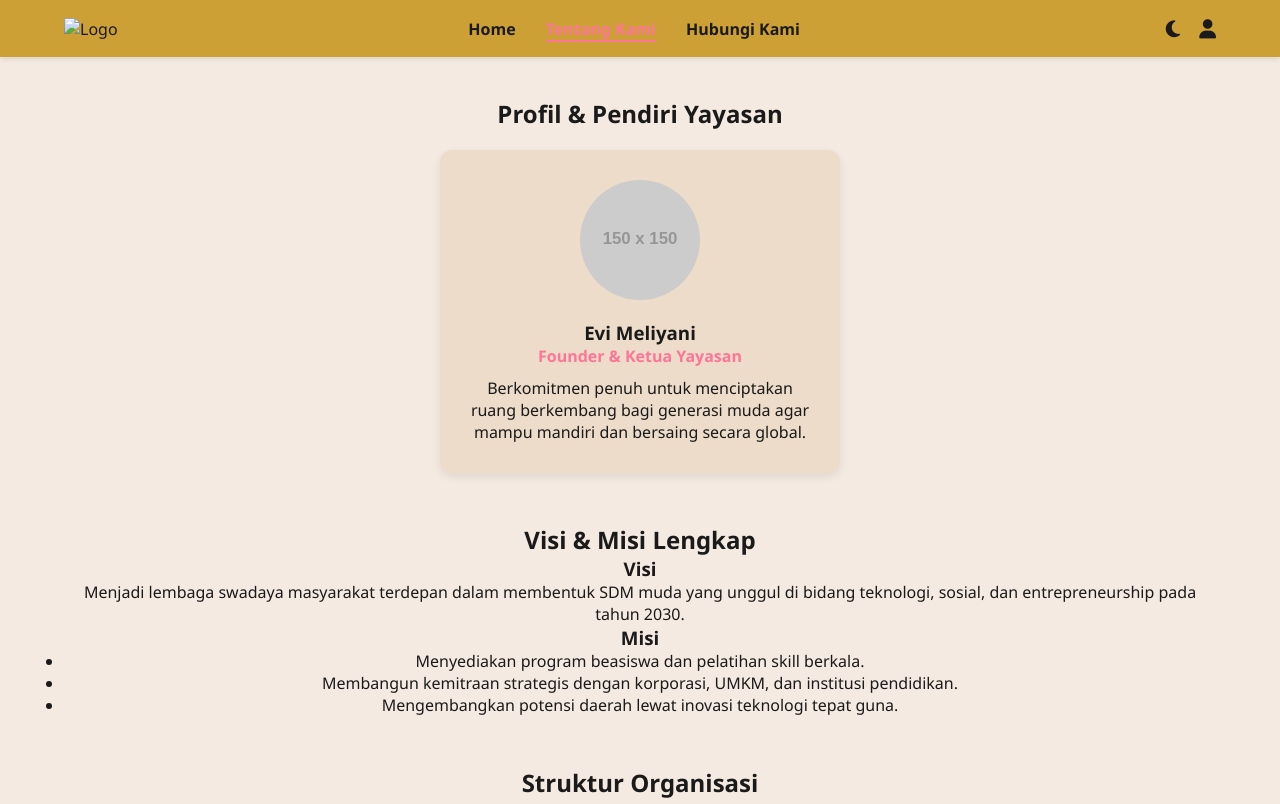
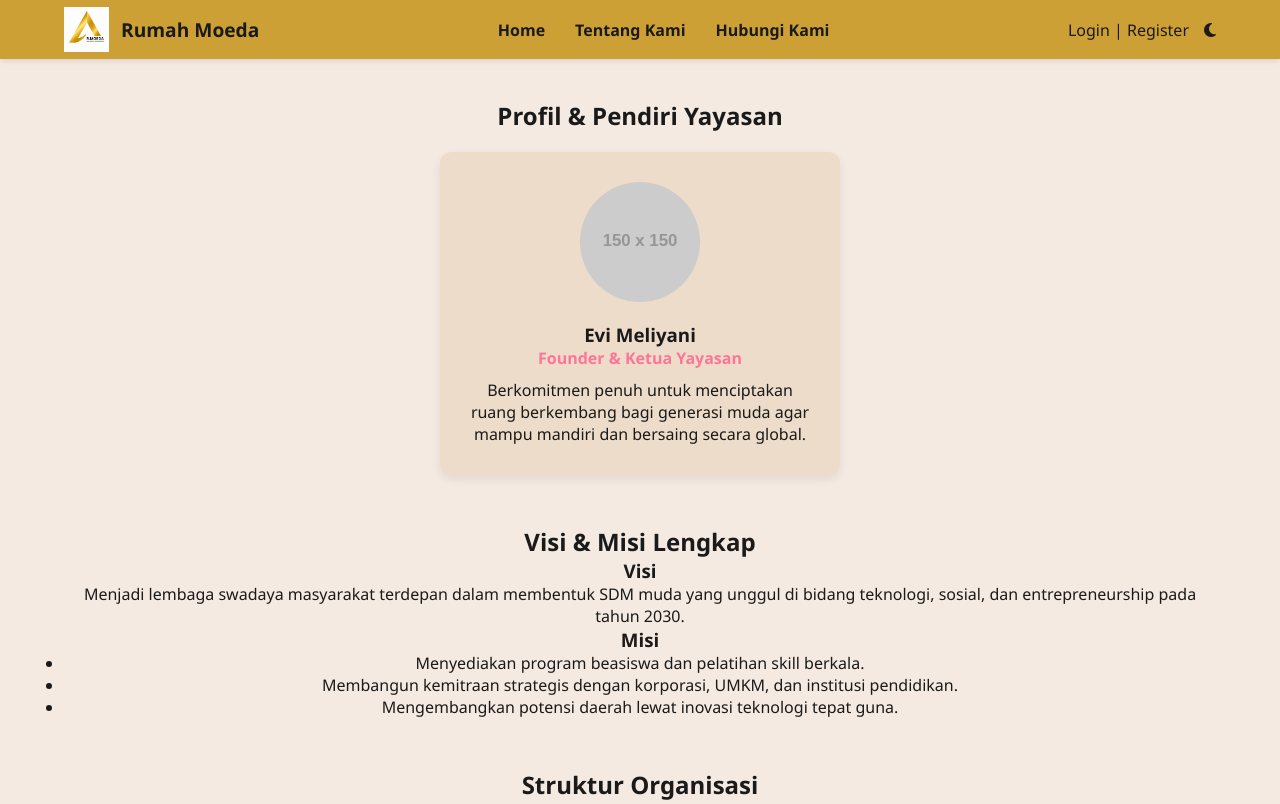
Before and after one commit to Evimeliyani/frontend, a plain HTML site: page RumahMoeda/tentang.html in a window 1280 px wide. Shown: the top 804 px of the page. Drawn offline with Linux system fonts and the light colour scheme; placeholder pictures from the web are drawn by us.

Commit message:
header
perubahan header

```diff
--- a/RumahMoeda/css/style.css
+++ b/RumahMoeda/css/style.css
@@ -36,11 +36,7 @@ body {
 }
 
 /* Header */
-header {
-    display: flex;
-    justify-content: space-between;
-    align-items: center;
-    padding: 15px 5%;
+.main-header {
 background-color: var(--header-bg);
 box-shadow: 0 2px 5px rgba(0,0,0,0.1);
 position: sticky;
@@ -48,38 +44,75 @@ header {
 z-index: 1000;
 }
 
-header .logo img {
-    height: 45px;
+.header-container {
+display: flex;
+justify-content: space-between;
+align-items: center;
+padding: 7px 5%;
 }
 
-nav ul {
+/* Logo */
+.logo-section {
+display: flex;
+align-items: center;
+gap: 12px;
+}
+
+.logo-img {
+height: 45px;
+width: auto;
+}
+
+.logo-text {
+font-size: 1.2rem;
+font-weight: 700;
+color: var(--text-color);
+}
+
+/* Navigation */
+.nav-menu ul {
 display: flex;
 list-style: none;
+gap: 30px;
+margin: 0;
+padding: 0;
 }
 
-nav ul li {
-    margin: 0 15px;
-}
-
-nav ul li a {
+.nav-menu ul li a {
 text-decoration: none;
 color: var(--text-color);
 font-weight: 600;
+padding-bottom: 5px;
+transition: all 0.3s ease;
 }
 
-nav ul li a.active, nav ul li a:hover {
-    color: #ff7597;
-    border-bottom: 2px solid #ff7597;
+.nav-menu ul li a:hover,
+.nav-menu ul li a.active {
+color: #e5eed4;
+border-bottom: 2px solid #f0c86a;
 }
 
-.header-icons button, .header-icons a {
+/* Actions */
+.header-actions {
+display: flex;
+align-items: center;
+gap: 15px;
+}
+
+.header-actions a,
+.header-actions button {
 background: none;
 border: none;
+color: var(--text-color);
+font-size: 1rem;
+cursor: pointer;
+text-decoration: none;
+}
+
+.dark-toggle {
 font-size: 1.2rem;
-    color: var(--text-color);
-    margin-left: 15px;
-    cursor: pointer;
 }
+
 
 /* Footer & Static Mitra */
 footer {
--- a/RumahMoeda/js/darkmode.js
+++ b/RumahMoeda/js/darkmode.js
@@ -1,6 +1,30 @@
+// const toggleBtn = document.getElementById('darkmode-toggle');
+
+// // Cek preferensi user sebelumnya di localStorage
+// if (localStorage.getItem('theme') === 'dark') {
+//     document.documentElement.setAttribute('data-theme', 'dark');
+//     toggleBtn.innerHTML = '<i class="fas fa-sun"></i>';
+// }
+
+// toggleBtn.addEventListener('click', () => {
+//     let currentTheme = document.documentElement.getAttribute('data-theme');
+//     if (currentTheme === 'dark') {
+//         document.documentElement.removeAttribute('data-theme');
+//         localStorage.setItem('theme', 'light');
+//         toggleBtn.innerHTML = '<i class="fas fa-moon"></i>';
+//     } else {
+//         document.documentElement.setAttribute('data-theme', 'dark');
+//         localStorage.setItem('theme', 'dark');
+//         toggleBtn.innerHTML = '<i class="fas fa-sun"></i>';
+//     }
+// });
+
+
+function initDarkMode() {
     const toggleBtn = document.getElementById('darkmode-toggle');
 
-// Cek preferensi user sebelumnya di localStorage
+    if (!toggleBtn) return;
+
     if (localStorage.getItem('theme') === 'dark') {
         document.documentElement.setAttribute('data-theme', 'dark');
         toggleBtn.innerHTML = '<i class="fas fa-sun"></i>';
@@ -8,6 +32,7 @@ if (localStorage.getItem('theme') === 'dark') {
 
     toggleBtn.addEventListener('click', () => {
         let currentTheme = document.documentElement.getAttribute('data-theme');
+
         if (currentTheme === 'dark') {
             document.documentElement.removeAttribute('data-theme');
             localStorage.setItem('theme', 'light');
@@ -18,3 +43,4 @@ toggleBtn.addEventListener('click', () => {
             toggleBtn.innerHTML = '<i class="fas fa-sun"></i>';
         }
     });
+}
--- /dev/null
+++ b/RumahMoeda/js/main.js
@@ -0,0 +1,13 @@
+fetch('partials/header.html')
+    .then(response => response.text())
+    .then(data => {
+        document.getElementById('header').innerHTML = data;
+
+        initDarkMode(); // jalankan setelah header masuk
+    });
+
+// fetch('footer/footer.html')
+//     .then(response => response.text())
+//     .then(data => {
+//         document.getElementById('footer').innerHTML = data;
+//     });
--- /dev/null
+++ b/RumahMoeda/partials/header.html
@@ -0,0 +1,30 @@
+<!DOCTYPE html>
+<html lang="id">
+<head>
+    <meta charset="UTF-8">
+    <meta name="viewport" content="width=device-width, initial-scale=1.0">
+    <title>Rumah Moeda - Home</title>
+    <link rel="stylesheet" href="css/style.css">
+    <link rel="stylesheet" href="https://cdnjs.cloudflare.com/ajax/libs/font-awesome/6.4.0/css/all.min.css">
+</head>
+
+<header class="main-header">
+        <div class="header-container">
+            <div class="logo-section">
+                <img src="assets/logorumahmoeda.png" alt="Logo Rumah Moeda" class="logo-img">
+                <span class="logo-text">Rumah Moeda</span>
+            </div>
+            <nav class="nav-menu">
+                <ul>
+                    <li><a href="index.html">Home</a></li>
+                    <li><a href="tentang.html">Tentang Kami</a></li>
+                    <li><a href="hubungi.html">Hubungi Kami</a></li>
+                </ul>
+            </nav>
+            <div class="header-actions">
+                <a href="login.html" class="btn-login-reg">Login | Register</a>
+                <button id="darkmode-toggle" class="dark-toggle"><i class="fas fa-moon"></i></button>
+            </div>
+        </div>
+    </header>
+</html>
--- a/RumahMoeda/tentang.html
+++ b/RumahMoeda/tentang.html
@@ -9,20 +9,8 @@
     <link rel="stylesheet" href="https://cdnjs.cloudflare.com/ajax/libs/font-awesome/6.4.0/css/all.min.css">
 </head>
 <body>
-    <header>
-        <div class="logo"><img src="assets/logo.png" alt="Logo"></div>
-        <nav>
-            <ul>
-                <li><a href="index.html">Home</a></li>
-                <li><a href="tentang.html" class="active">Tentang Kami</a></li>
-                <li><a href="hubungi.html">Hubungi Kami</a></li>
-            </ul>
-        </nav>
-        <div class="header-icons">
-            <button id="darkmode-toggle"><i class="fas fa-moon"></i></button>
-            <a href="login.html" class="user-icon"><i class="fas fa-user"></i></a>
-        </div>
-    </header>
+
+    <div id="header"></div>
 
     <main class="container-page">
         <section class="profil-pendiri">
@@ -73,5 +61,6 @@
 
     <script src="js/script.js"></script>
     <script src="js/darkmode.js"></script>
+    <script src="js/main.js"></script>
 </body>
 </html>
```
Also changed, not shown: RumahMoeda/index.html (+2 -19 lines), RumahMoeda/partials/footer.html (added). Lines whose indentation alone changed are shown as unchanged.
